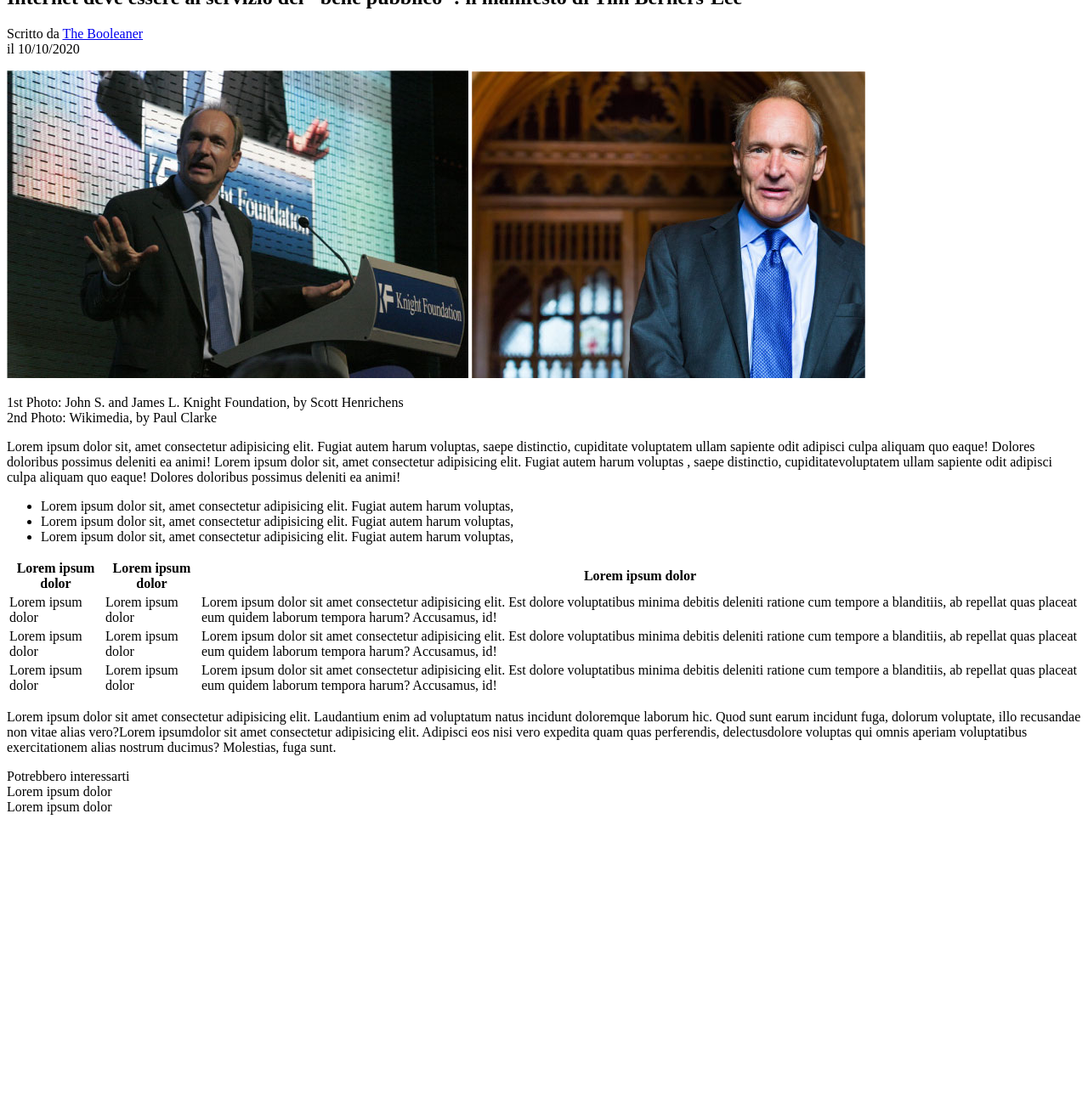
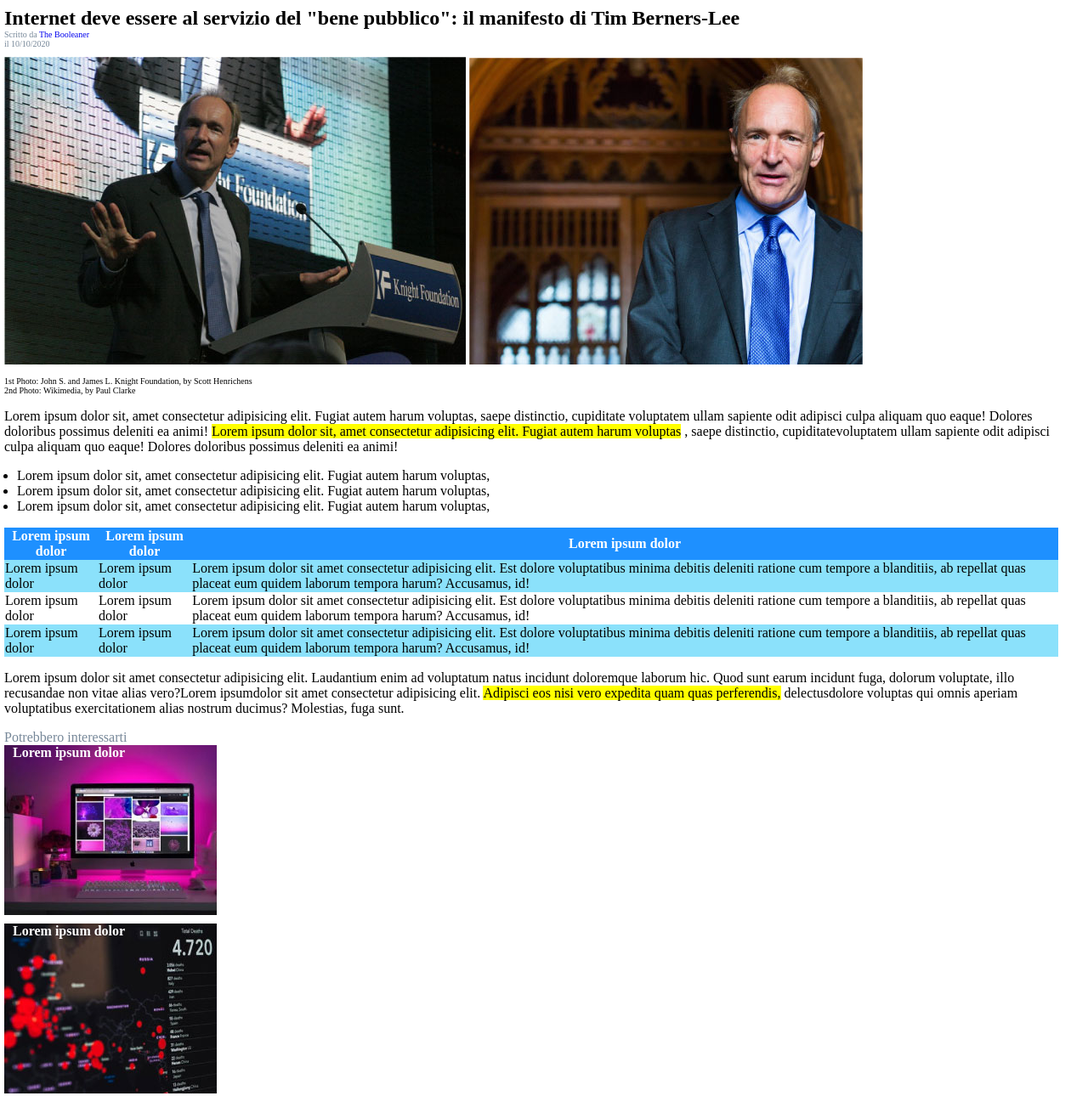
Before and after one commit to Alessio2021/html-css-booleaner, a plain HTML site: page index.html in a window 1280 px wide. Shown: the part 124-1414 px from the top of the page at 85% size. Before the commit the page ends 1091 px from the top, so only its background shows below. Drawn offline with Linux system fonts and the light colour scheme.

Commit message:
div footer

```diff
--- a/css/style.css
+++ b/css/style.css
@@ -1,9 +1,82 @@
+body{
+width: 1250px;
+margin: 0;
+
+
+}
 header{
     background-image: url(../img/pattern.png);
     background-size: 25%;
     background-color: cornflowerblue;
+    padding-top: 15px;
     }
 
 #logo {
-     width: 300px;
+     width: 250px;
+     margin-top: 30px;
 }
+
+#container{
+    margin: 5px;
+}
+
+h1{
+    margin-bottom: 0;
+}
+
+a{
+    text-decoration: none
+}
+#credit {
+    color: lightslategray;
+    font-size: 10px;
+    margin-top: 0;
+}
+
+#photo-description{
+    font-size: 10px;
+}
+
+.evidence{
+    background-color: yellow;
+}
+
+ul{
+    padding-left: 15px;
+}
+
+th{
+    color: white;
+    background-color: dodgerblue;
+}
+
+.blu-row{
+    background-color: rgba(35, 198, 248, 0.527);
+}
+
+table{
+    border-spacing: 0;
+}
+#suggerimenti{
+    color: lightslategray;
+}
+
+#foto-monitor{
+    background-image: url(../img/monitor.jpg);
+    width: 250px;
+    height: 200px;
+}
+
+.foto-text{
+    padding: 10px;
+    padding-left: 10px;
+    color: white;
+    font-weight: bold;
+}
+
+#foto-graph{
+    background-image: url(../img/graph.jpg);
+    width: 250px;
+    height: 200px;
+    margin-top: 10px;
+}
```
